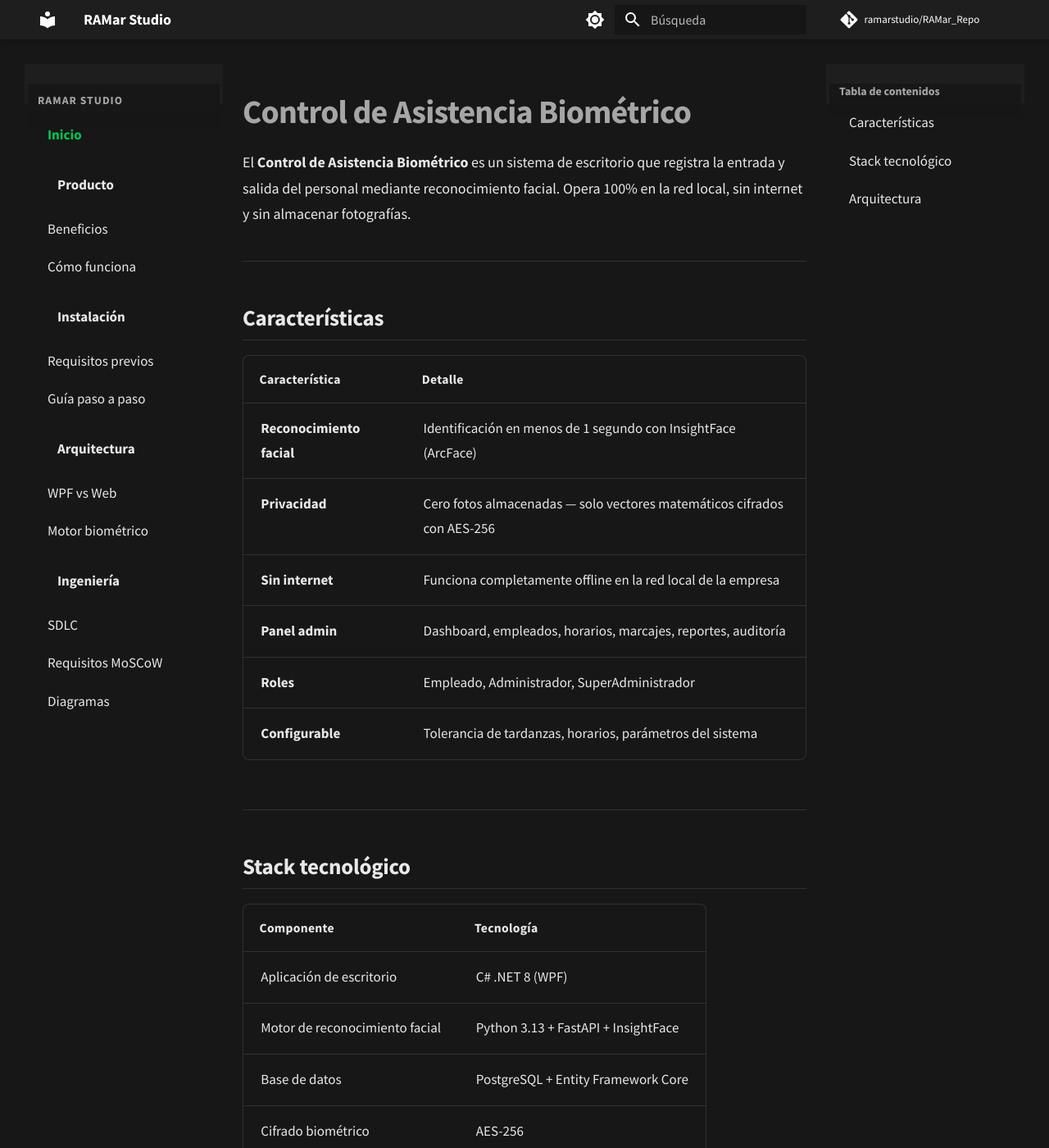
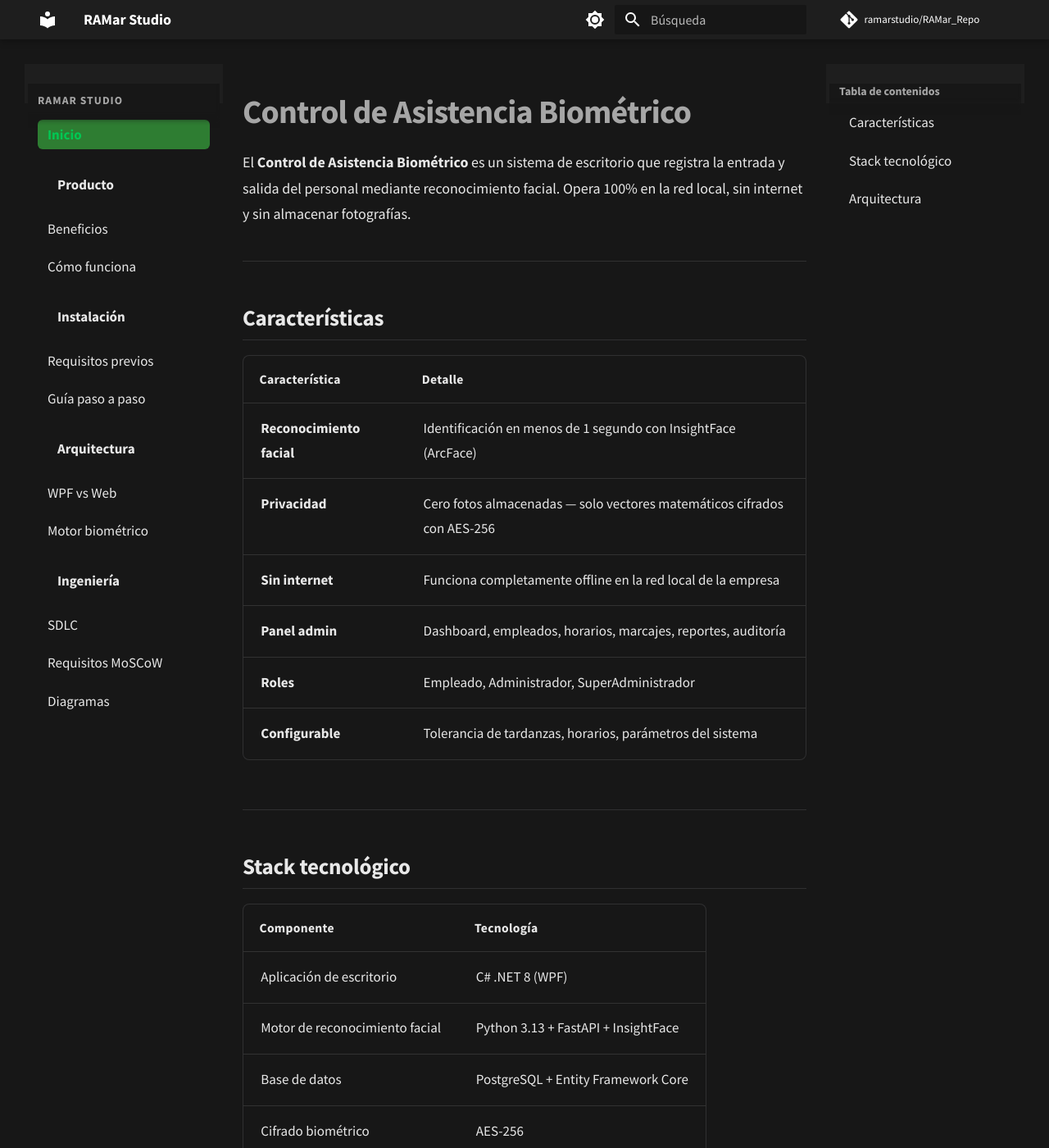
Before and after one commit to ramarstudio/RAMar_Repo, an MkDocs documentation site: the page built from docs/index.md, in a window 1280 px wide and 1400 px high. Shown: the whole window at 82% size. Built offline with MkDocs 1.6.1 and Material for MkDocs 9.7.7, drawn with Linux system fonts in a browser that asks for light colours; comment, search, counter and statistics services are not loaded.

Commit message:
docs: quitar flechas prev/next + resaltar página activa en sidebar
- Remover navigation.footer (flechas anterior/siguiente)
- Página activa con fondo verde (#2e7d32) y texto blanco
- Sección activa resaltada con color accent
- Funciona en dark y light mode

Co-Authored-By: Claude Opus 4.6 <noreply@anthropic.com>

```diff
--- a/docs/assets/custom.css
+++ b/docs/assets/custom.css
@@ -99,7 +99,21 @@
   background: rgba(0, 0, 0, 0.04);
 }
 
+/* Página activa — resaltado fuerte */
 .md-nav__item .md-nav__link--active {
+  font-weight: 600;
+  color: #fff;
+  background: #2e7d32;
+  border-radius: 6px;
+}
+
+[data-md-color-scheme="default"] .md-nav__item .md-nav__link--active {
+  color: #fff;
+  background: #2e7d32;
+}
+
+/* Sección activa en el sidebar */
+.md-nav__item--active > .md-nav__link {
   font-weight: 600;
   color: var(--md-accent-fg-color);
 }
--- a/mkdocs.yml
+++ b/mkdocs.yml
@@ -17,7 +17,6 @@ theme:
     - navigation.sections
     - navigation.expand
     - navigation.top
-    - navigation.footer
     - navigation.path
     - navigation.indexes
     - search.suggest
```
